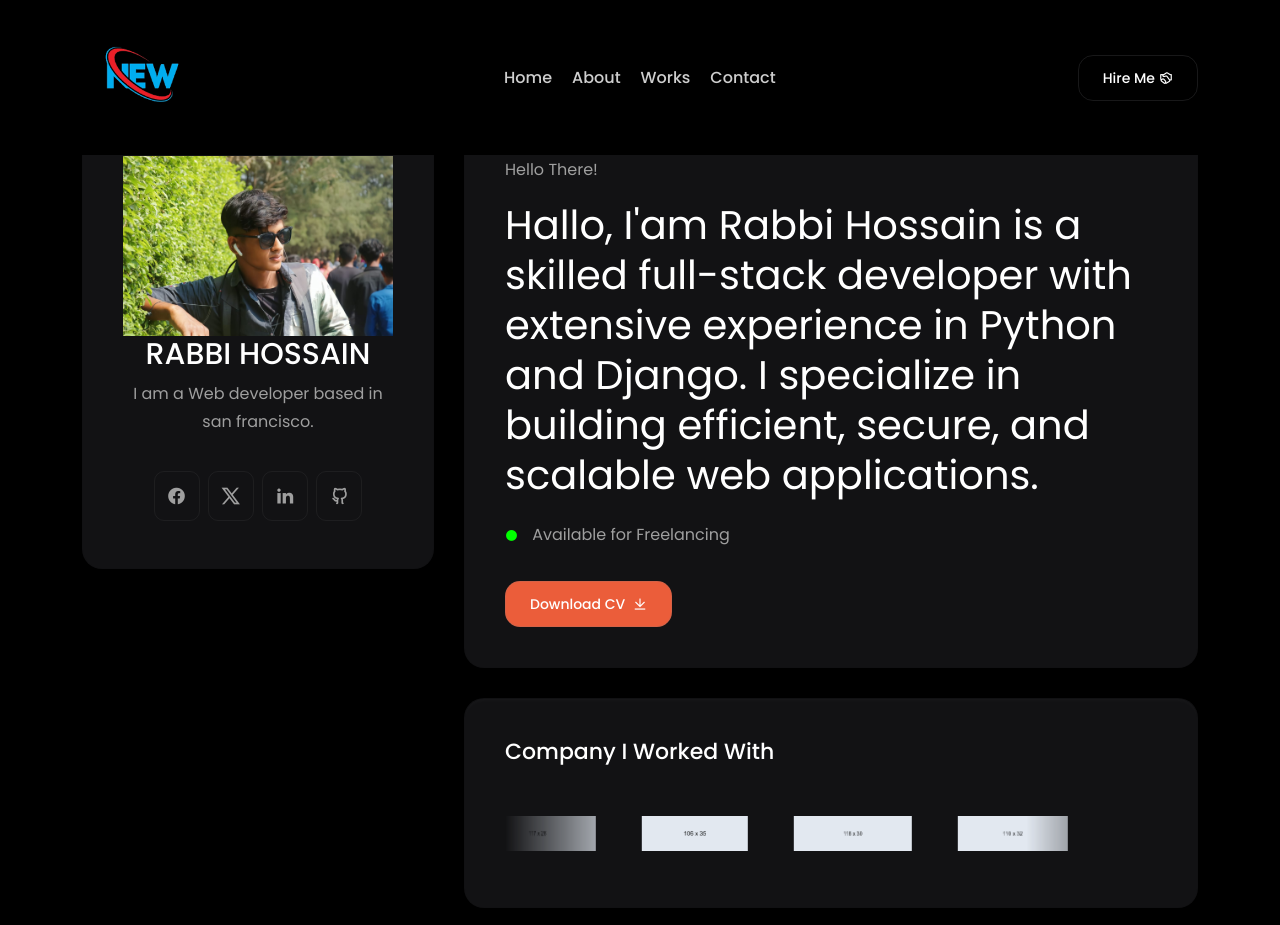
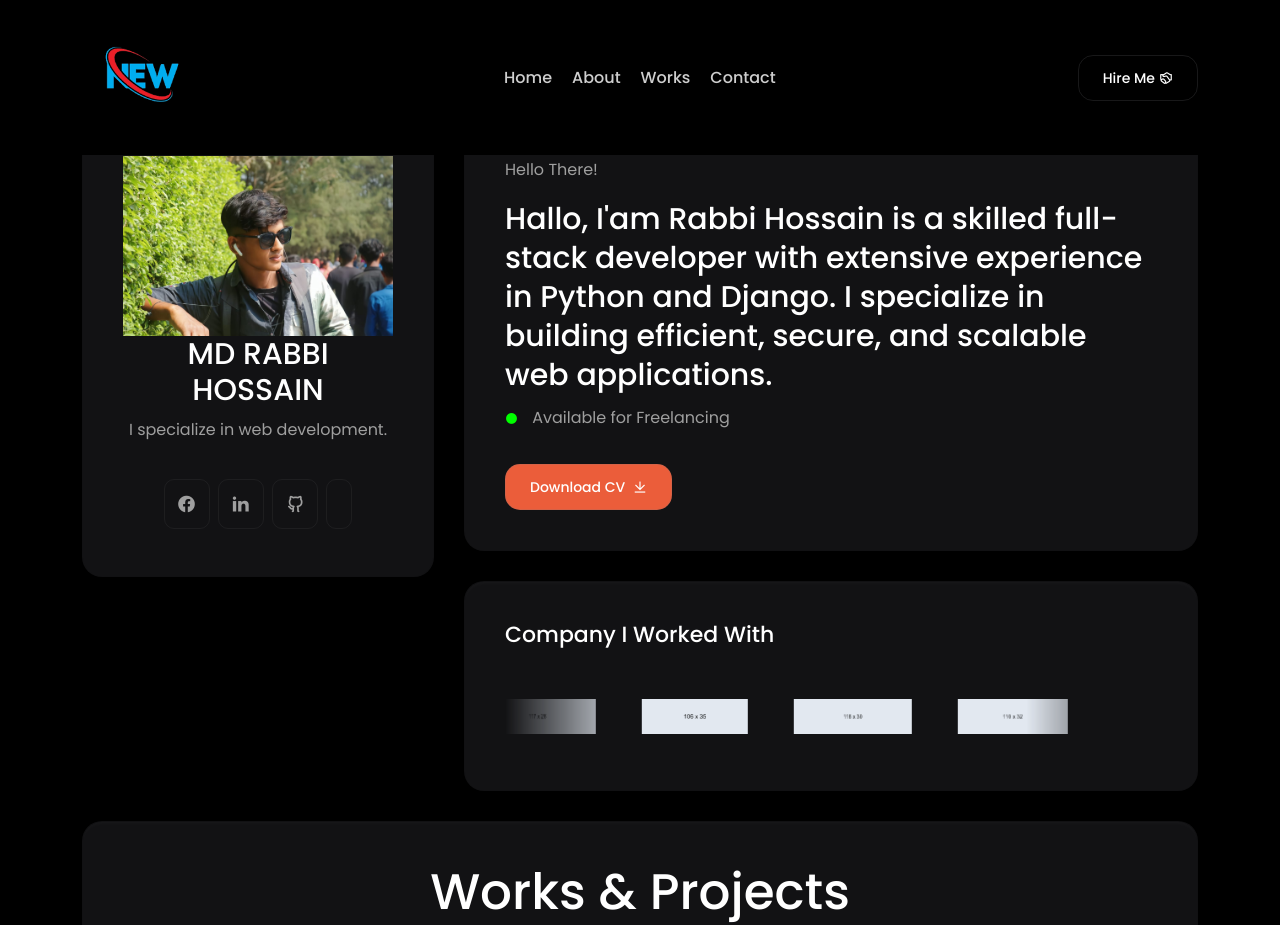
Before and after one commit to rabbiprogramer/rabbiprogramer.github.com, a plain HTML site: page index.html in a window 1280 px wide. Shown: the top 925 px of the page. Drawn offline with Linux system fonts and the light colour scheme.

Commit message:
my profile

```diff
--- a/index.html
+++ b/index.html
@@ -119,14 +119,15 @@
                 <div class="col-lg-4">
                     <div class="about-image-part wow fadeInUp delay-0-3s">
                         <img src="assets/images/about/profile.png" alt="About Me" />
-                        <h2>RABBI HOSSAIN </h2>
-                        <p>I am a Web developer based in san francisco.</p>
+                        <h2> MD RABBI HOSSAIN </h2>
+                        <p>I specialize in web development.</p>
                         <div class="about-social text-center">
                             <ul>
-                                <li><a href=""><i class="ri-facebook-circle-fill"></i></a></li>
-                                <li><a href=""><i class="ri-twitter-x-line"></i></a></li>
-                                <li><a href=""><i class="ri-linkedin-fill"></i></a></li>
-                                <li><a href=""><i class="ri-github-line"></i></a></li>
+                                <li><a href="https://www.facebook.com/R.MD.Robbi?mibextid=ZbWKwL"><i class="ri-facebook-circle-fill"></i></a></li>
+                                <li><a href="https://www.fiverr.com/s/WEVRA2l"><i class="ri-linkedin-fill"></i></a></li>
+                                <li><a href="https://github.com/rabbiprogramer"><i class="ri-github-line"></i></a></li>
+                                <li><a href="https://youtube.com/@mdrabbivai-iq9pm?si=uKlhwDPIDe7vrgdu"><i class="fa-brands fa-youtube"></i></a></li>
+
                             </ul>
                         </div>
                     </div>
@@ -136,9 +137,9 @@
                 <div class="col-lg-8">
                     <div class="about-content-part wow fadeInUp delay-0-2s">
                         <p>Hello There!</p>
-                        <h2>
+                        <h3>
                            Hallo, I'am Rabbi Hossain is a skilled full-stack developer with extensive experience in Python and Django. I specialize in building efficient, secure, and scalable web applications.
-                        </h2>
+                        </h3>
                         <div class="adress-field">
                             <ul>
                                 <li><i class="ri-circle-fill"></i> Available for Freelancing</li>
```
Also changed, not shown: about.html (+3 -3 lines), contact.html (+2 -2 lines), single-project.html (+2 -2 lines), works.html (+2 -2 lines), 2 other files.
